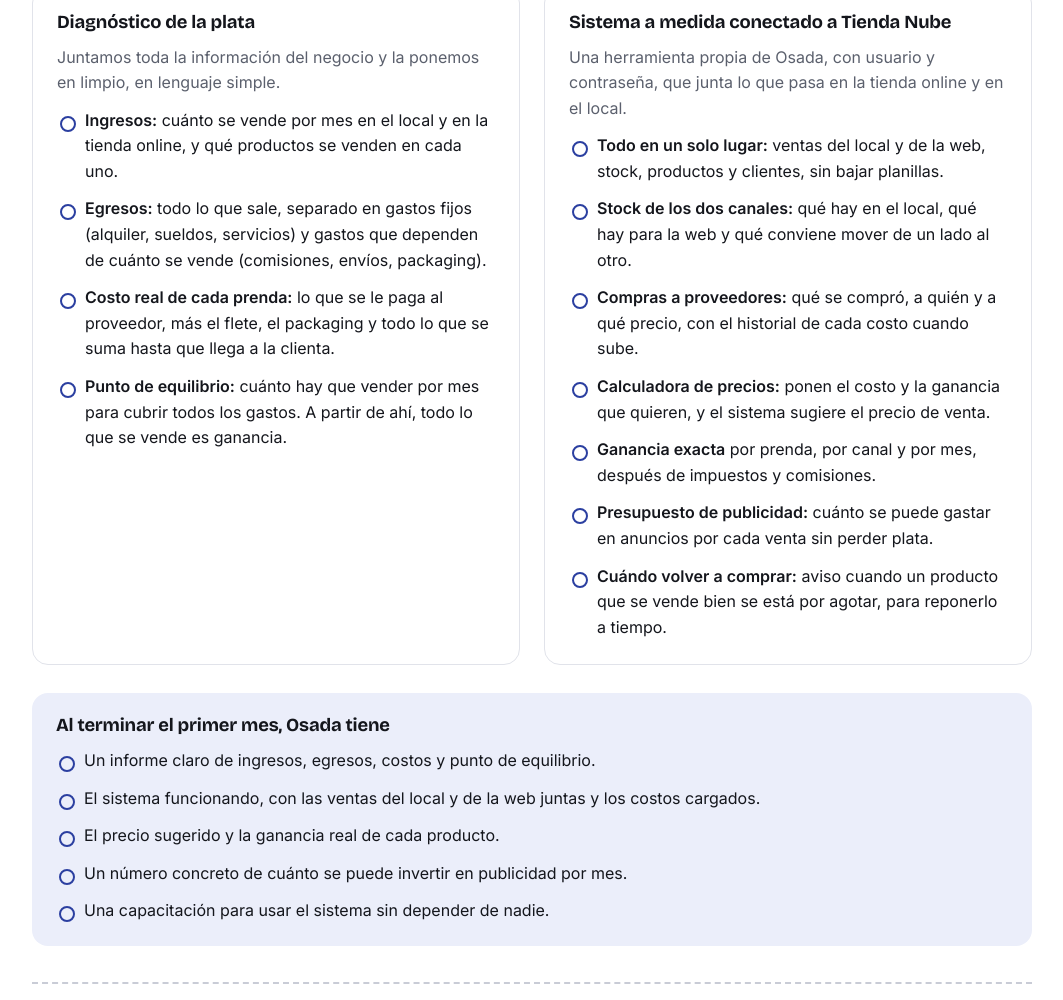
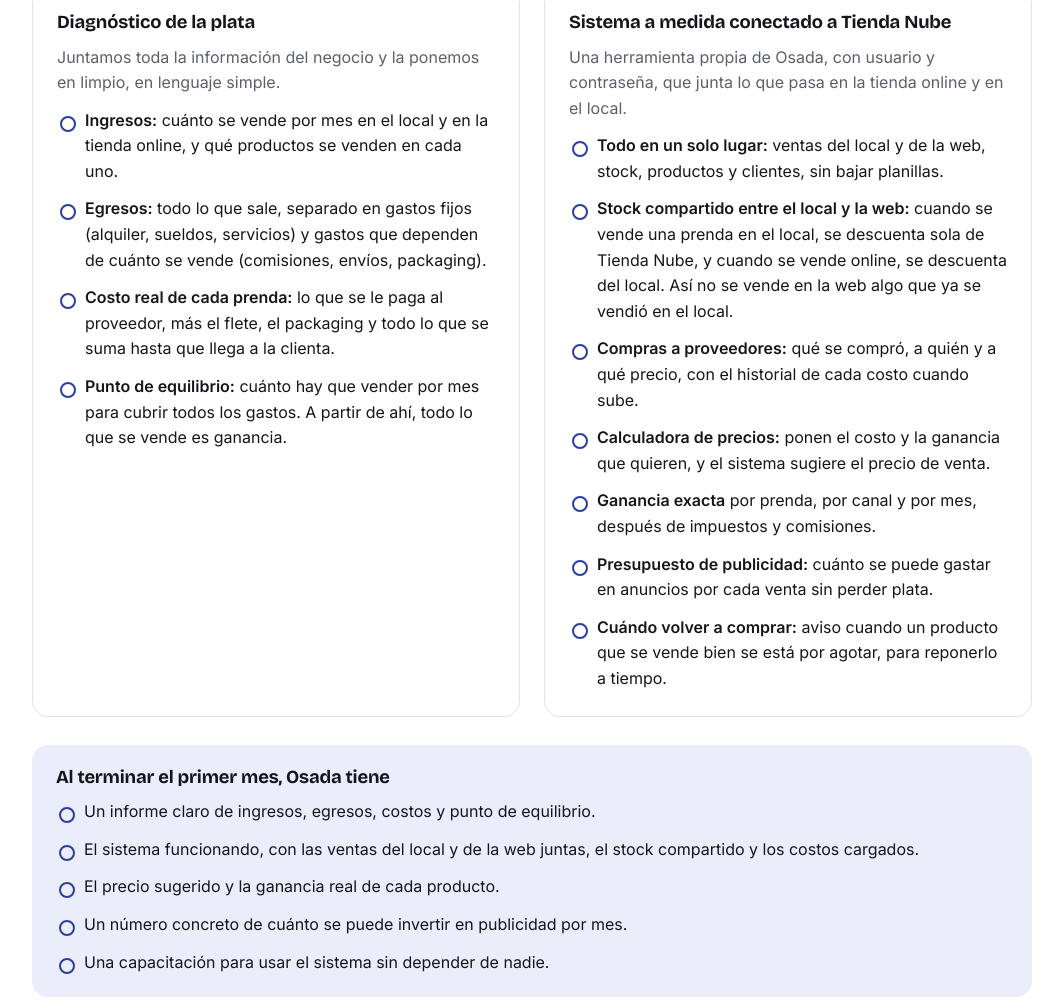
Before and after one commit to NaraDiRocco/propuesta-osada, a plain HTML site: page index.html in a window 1280 px wide. Shown: the part 2219-3219 px from the top of the page, without its empty margins (108-1171 px from the left). Drawn offline with nearby package versions, Linux system fonts and the light colour scheme.

Commit message:
Stock compartido entre el local y Tienda Nube
Co-Authored-By: Claude Opus 5.5 <noreply@anthropic.com>

```diff
--- a/index.html
+++ b/index.html
@@ -269,7 +269,7 @@ footer a{color:var(--ink);font-weight:600;text-decoration:none}
             <p>Una herramienta propia de Osada, con usuario y contraseña, que junta lo que pasa en la tienda online y en el local.</p>
             <ul class="clean">
               <li><b>Todo en un solo lugar:</b> ventas del local y de la web, stock, productos y clientes, sin bajar planillas.</li>
-              <li><b>Stock de los dos canales:</b> qué hay en el local, qué hay para la web y qué conviene mover de un lado al otro.</li>
+              <li><b>Stock compartido entre el local y la web:</b> cuando se vende una prenda en el local, se descuenta sola de Tienda Nube, y cuando se vende online, se descuenta del local. Así no se vende en la web algo que ya se vendió en el local.</li>
               <li><b>Compras a proveedores:</b> qué se compró, a quién y a qué precio, con el historial de cada costo cuando sube.</li>
               <li><b>Calculadora de precios:</b> ponen el costo y la ganancia que quieren, y el sistema sugiere el precio de venta.</li>
               <li><b>Ganancia exacta</b> por prenda, por canal y por mes, después de impuestos y comisiones.</li>
@@ -282,7 +282,7 @@ footer a{color:var(--ink);font-weight:600;text-decoration:none}
           <h3>Al terminar el primer mes, Osada tiene</h3>
           <ul class="clean">
             <li>Un informe claro de ingresos, egresos, costos y punto de equilibrio.</li>
-            <li>El sistema funcionando, con las ventas del local y de la web juntas y los costos cargados.</li>
+            <li>El sistema funcionando, con las ventas del local y de la web juntas, el stock compartido y los costos cargados.</li>
             <li>El precio sugerido y la ganancia real de cada producto.</li>
             <li>Un número concreto de cuánto se puede invertir en publicidad por mes.</li>
             <li>Una capacitación para usar el sistema sin depender de nadie.</li>
@@ -395,7 +395,7 @@ footer a{color:var(--ink);font-weight:600;text-decoration:none}
           <ol>
             <li><span class="sem">Semana 1</span><p>Reunión de arranque, accesos y recolección de precios de compra y gastos.</p></li>
             <li><span class="sem">Semana 2</span><p>Ingresos, egresos y punto de equilibrio. Primer informe.</p></li>
-            <li><span class="sem">Semana 3</span><p>Sistema con las ventas de la web y del local, carga de costos y calculadora de precios.</p></li>
+            <li><span class="sem">Semana 3</span><p>Sistema con las ventas de la web y del local, stock compartido, carga de costos y calculadora de precios.</p></li>
             <li><span class="sem">Semana 4</span><p>Ganancia por producto, presupuesto de publicidad y capacitación.</p></li>
           </ol>
         </div>
```
